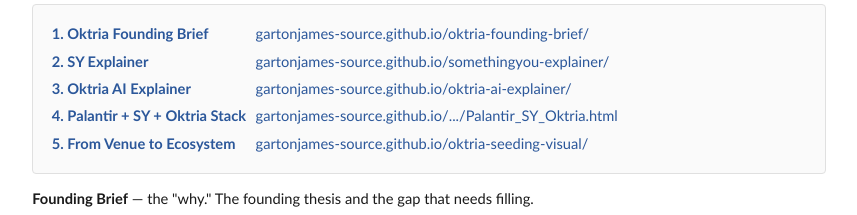
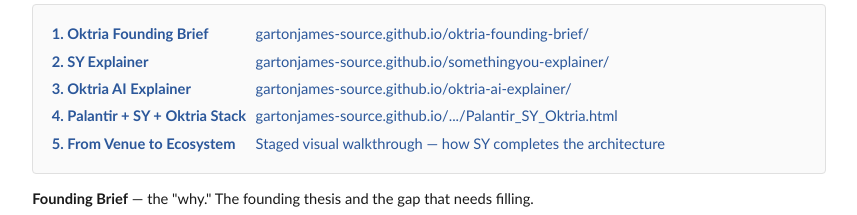
Before and after one commit to gartonjames-source/sy-oktria-structure, a plain HTML site: page index.html in a window 1280 px wide. Shown: the part 1040-1255 px from the top of the page, without its empty margins (211-1068 px from the left). Drawn offline with Linux system fonts and the light colour scheme.

Commit message:
Update — seeding link relative

```diff
--- a/index.html
+++ b/index.html
@@ -161,7 +161,7 @@
   <p><span class="link-label">2. SY Explainer</span> <a href="https://gartonjames-source.github.io/somethingyou-explainer/">gartonjames-source.github.io/somethingyou-explainer/</a></p>
   <p><span class="link-label">3. Oktria AI Explainer</span> <a href="https://gartonjames-source.github.io/oktria-ai-explainer/">gartonjames-source.github.io/oktria-ai-explainer/</a></p>
   <p><span class="link-label">4. Palantir + SY + Oktria Stack</span> <a href="https://gartonjames-source.github.io/oktria-ai-explainer/Palantir_SY_Oktria.html">gartonjames-source.github.io/.../Palantir_SY_Oktria.html</a></p>
-  <p><span class="link-label">5. From Venue to Ecosystem</span> <a href="https://gartonjames-source.github.io/oktria-seeding-visual/">gartonjames-source.github.io/oktria-seeding-visual/</a></p>
+  <p><span class="link-label">5. From Venue to Ecosystem</span> <a href="seeding.html">Staged visual walkthrough — how SY completes the architecture</a></p>
 </div>
 
 <p><strong>Founding Brief</strong> — the "why." The founding thesis and the gap that needs filling.</p>
```
